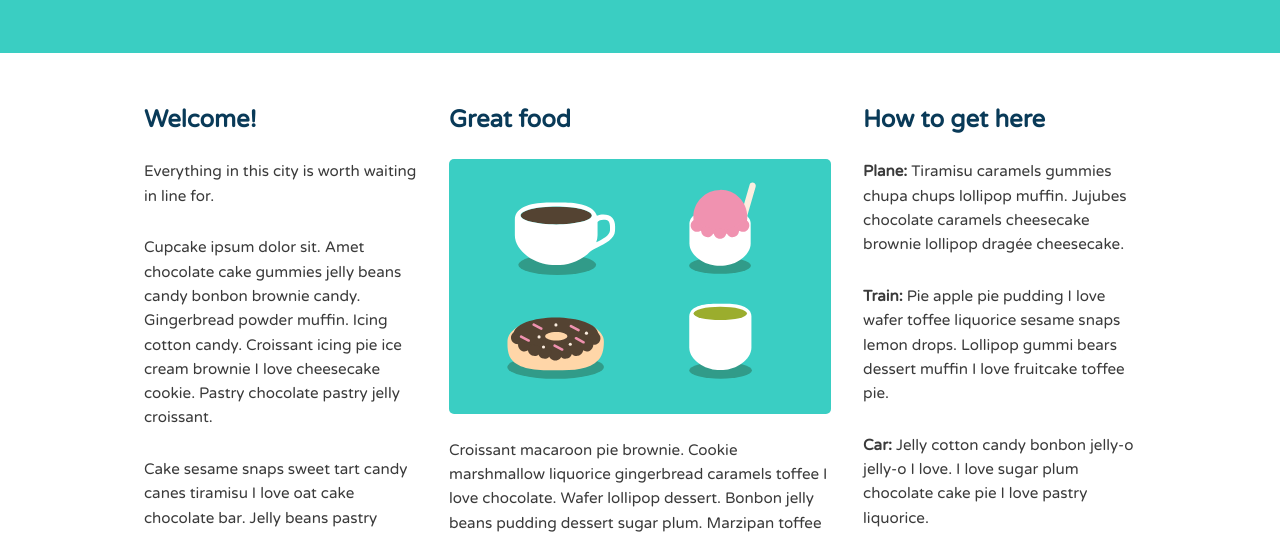
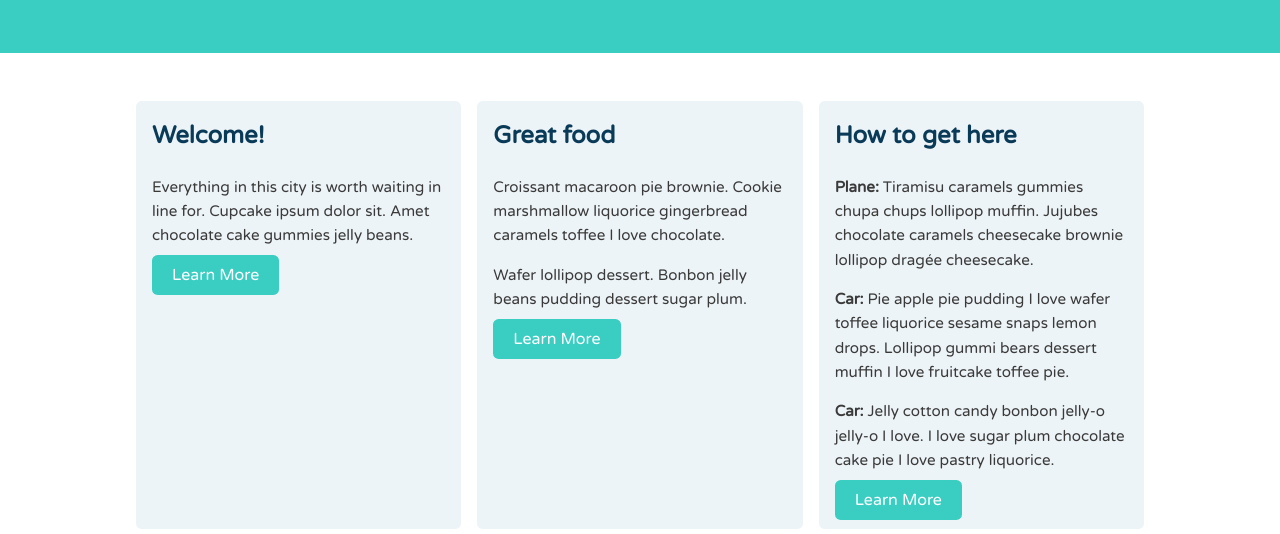
Before and after one commit to Gamygams1234/css-flexbox-city-guide, a plain HTML site: page index.html in a window 1280 px wide. Shown: the part 427-961 px from the top of the page. Drawn offline with Linux system fonts and the light colour scheme.

Commit message:
Starting a new Layout with buttons

```diff
--- a/css/base.css
+++ b/css/base.css
@@ -18,7 +18,7 @@ ul {
 }
 p {
   font-size: 0.95em;
-  margin-bottom: 1.8em;
+  margin: 0 0 1em 0;
 }
 h2,
 h3,
@@ -27,7 +27,7 @@ a {
 }
 h2,
 h3 {
-  margin-top: 0;
+  margin: 0 0 0.8em 0;
 }
 a {
   text-decoration: none;
@@ -81,8 +81,10 @@ img {
   margin-bottom: 48px;
 }
 .col {
-  padding-right: 1em;
-  padding-left: 1em;
+  padding: 1em;
+  background: #edf4f7;
+  border-radius: 0.35em;
+  margin: 0 0.5em 0.8em;
 }
 .main-footer {
   background: #d9e4ea;
@@ -101,12 +103,17 @@ img {
 .feat-img {
   border-radius: 5px;
 }
+.button {
+  color: #fff;
+  text-align: center;
+  padding: 0.625em 1.25em;
+  background: #3acec2;
+  border-radius: 0.35em;
+}
 
 /* =================================
   Media Queries
 ==================================== */
-
-/* this centers the content */
 
 @media (min-width: 769px) {
   .main-header,
--- a/css/flexbox.css
+++ b/css/flexbox.css
@@ -3,41 +3,25 @@
 ==================================== */
 
 @media (min-width: 769px) {
-  .main-nav {
+  .main-header,
+  .main-nav,
+  .row {
     display: flex;
-    justify-content: center;
   }
+
   .main-header {
-    display: flex;
     flex-direction: column;
     align-items: center;
   }
-  .row {
-    display: flex;
-    flex-wrap: wrap;
-  }
-  /* we are making the content span a minimum of 50% and we if the content goes on the next line, then it will wrap with the flex wrap */
+
   .col {
-    flex: 1 50%;
-  }
-  /* this will scoot the secondary to the front */
-  .secondary {
-    order: -1;
+    flex: 1;
   }
 }
 
 @media (min-width: 1025px) {
   .main-header {
     flex-direction: row;
-    /* this will put our items left and right */
     justify-content: space-between;
   }
-
-  /* this will make the stuff even again */
-  .col {
-    flex-basis: 0;
-  }
-  .primary {
-    flex-grow: 1.4;
-  }
 }
--- a/index.html
+++ b/index.html
@@ -28,25 +28,26 @@
 
     <div class="row">
       <div class="primary col">
-        <h2>Great food</h2>
-        <img class="feat-img" src="img/treats.svg" alt="Drinks and eats" />
-        <p>Croissant macaroon pie brownie. Cookie marshmallow liquorice gingerbread caramels toffee I love chocolate. Wafer lollipop dessert. Bonbon jelly beans pudding dessert sugar plum. Marzipan toffee drag&#233;e chocolate bar candy toffee pudding I love. Gummi bears pie gingerbread lollipop.</p>
+        <h2>Welcome!</h2>
+        <p>Everything in this city is worth waiting in line for. Cupcake ipsum dolor sit. Amet chocolate cake gummies jelly beans.</p>
+        <a class="button" href="#">Learn More</a>
       </div>
       <!--/.primary-->
 
       <div class="secondary col">
-        <h2>Welcome!</h2>
-        <p>Everything in this city is worth waiting in line for.</p>
-        <p>Cupcake ipsum dolor sit. Amet chocolate cake gummies jelly beans candy bonbon brownie candy. Gingerbread powder muffin. Icing cotton candy. Croissant icing pie ice cream brownie I love cheesecake cookie. Pastry chocolate pastry jelly croissant.</p>
-        <p>Cake sesame snaps sweet tart candy canes tiramisu I love oat cake chocolate bar. Jelly beans pastry brownie sugar plum pastry bear claw tiramisu tootsie roll. Tootsie roll wafer I love chocolate donuts.</p>
+        <h2>Great food</h2>
+        <p>Croissant macaroon pie brownie. Cookie marshmallow liquorice gingerbread caramels toffee I love chocolate.</p>
+        <p>Wafer lollipop dessert. Bonbon jelly beans pudding dessert sugar plum.</p>
+        <a class="button" href="#">Learn More</a>
       </div>
       <!--/.secondary-->
 
       <div class="tertiary col">
         <h2>How to get here</h2>
         <p><strong>Plane: </strong>Tiramisu caramels gummies chupa chups lollipop muffin. Jujubes chocolate caramels cheesecake brownie lollipop drag&#233;e cheesecake.</p>
-        <p><strong>Train: </strong>Pie apple pie pudding I love wafer toffee liquorice sesame snaps lemon drops. Lollipop gummi bears dessert muffin I love fruitcake toffee pie.</p>
+        <p><strong>Car: </strong>Pie apple pie pudding I love wafer toffee liquorice sesame snaps lemon drops. Lollipop gummi bears dessert muffin I love fruitcake toffee pie.</p>
         <p><strong>Car: </strong>Jelly cotton candy bonbon jelly-o jelly-o I love. I love sugar plum chocolate cake pie I love pastry liquorice.</p>
+        <a class="button" href="#">Learn More</a>
       </div>
       <!--/.tertiary-->
     </div>
```
